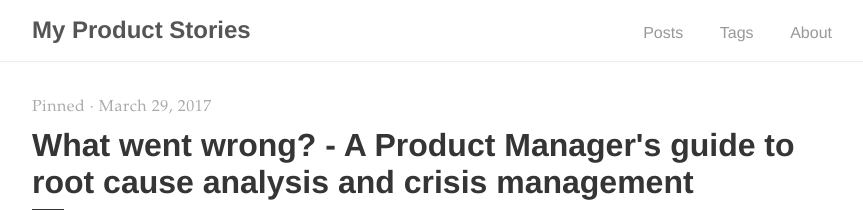
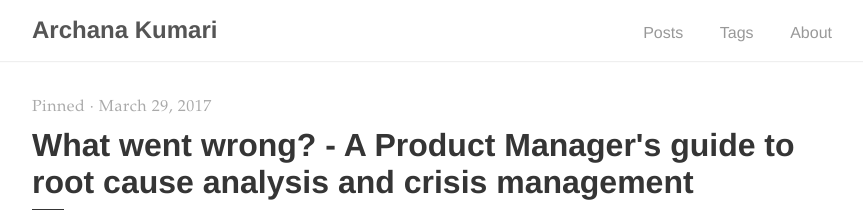
Before and after one commit to Archana-blog/product, a Jekyll site: the page built from index.html, in a window 1280 px wide. Shown: the top 210 px of the page, without its empty margins (208-1071 px from the left). Built offline with Jekyll 4.4.1, drawn with Linux system fonts in a browser that asks for light colours; the list of posts is cut into pages by our own code.

Commit message:
Update _config.yml

```diff
--- a/_config.yml
+++ b/_config.yml
@@ -1,5 +1,5 @@
 # Site settings
-title:          My Product Stories
+title:          Archana Kumari
 description:    "Minimal Jekyll theme for storytellers"
 baseurl:        "/product"
 url:            "https://archana-blog.github.io"
```
